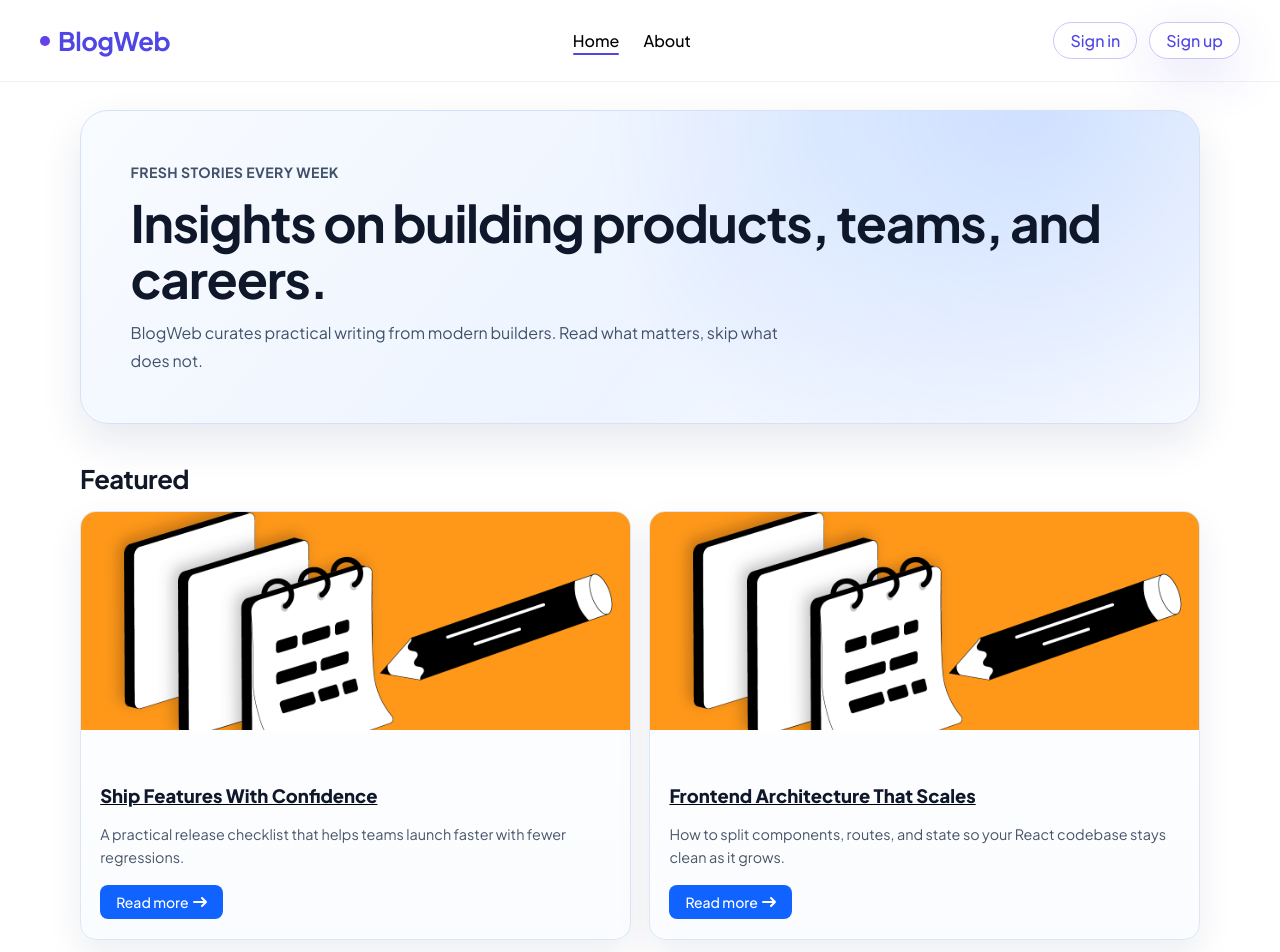
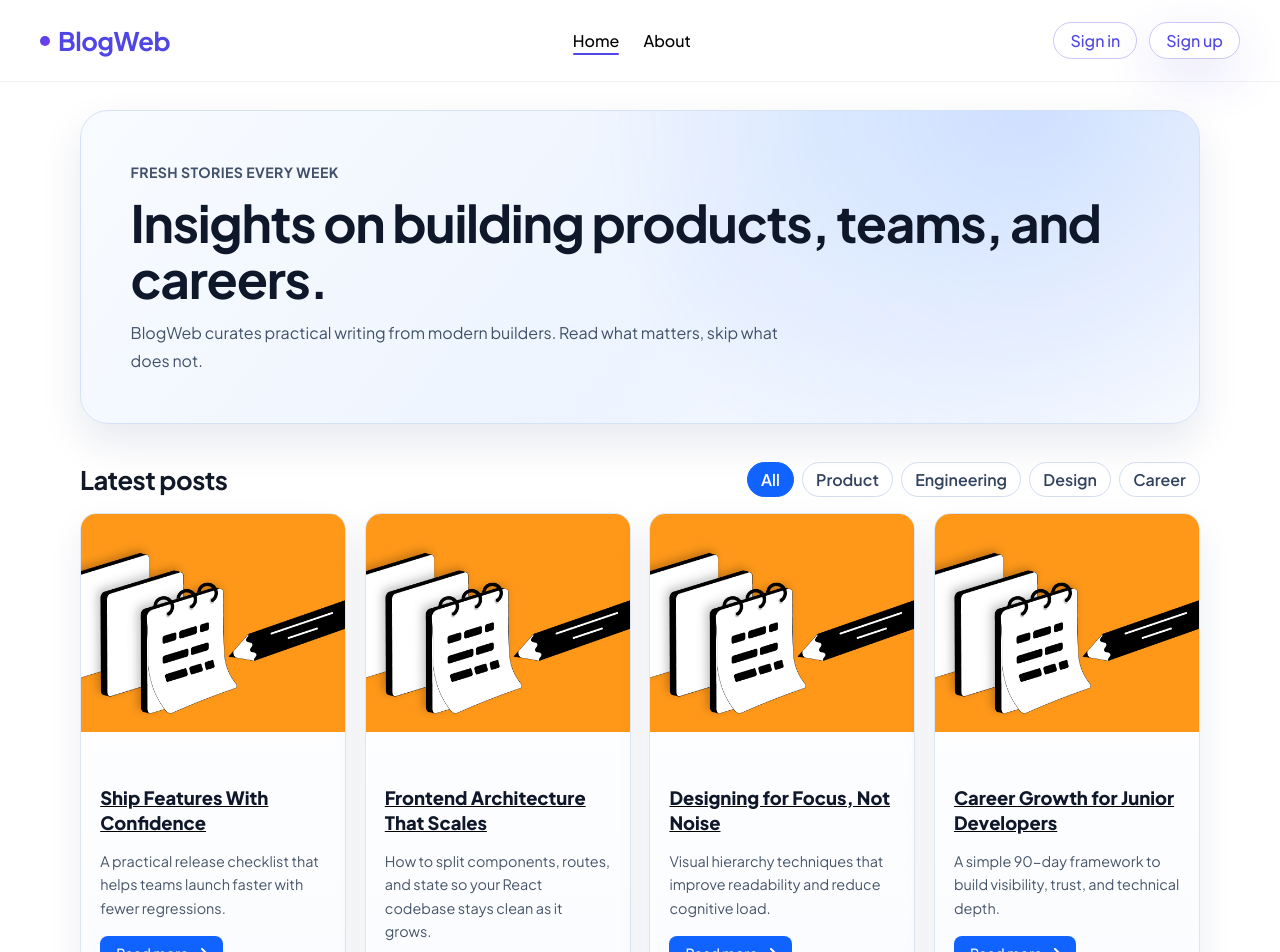
Before and after one commit to IsranjanSathiyaseelan/BlogWeb, a React (Vite) app in the folder client/: page / in a window 1280 px wide. Shown: the top 952 px of the page. Built offline with nearby package versions, Linux system fonts and the light colour scheme.

Commit message:
bug fixed

```diff
--- a/client/src/components/blog/blogcard/BlogCard.tsx
+++ b/client/src/components/blog/blogcard/BlogCard.tsx
@@ -1,4 +1,4 @@
-import { useRef, useState } from "react";
+import { useRef, useState, useEffect } from "react";
 import { Link } from "react-router-dom";
 import "./BlogCard.css";
 
@@ -21,10 +21,18 @@ const BlogCard = ({
   const [tooltipVisible, setTooltipVisible] = useState(false);
   const cardRef = useRef<HTMLDivElement>(null);
 
+  // Scroll to top-left on mount
+  useEffect(() => {
+    window.scrollTo(0, 0);
+  }, []);
+
   const handleMouseMove = (e: React.MouseEvent<HTMLDivElement, MouseEvent>) => {
     if (!cardRef.current) return;
     const bounds = cardRef.current.getBoundingClientRect();
-    setPosition({ x: e.clientX - bounds.left, y: e.clientY - bounds.top });
+    setPosition({
+      x: e.clientX - bounds.left,
+      y: e.clientY - bounds.top,
+    });
   };
 
   return (
@@ -55,7 +63,9 @@ const BlogCard = ({
         <Link to={link}>
           <h5 className="blogcard-title">{title}</h5>
         </Link>
+
         <p className="blogcard-description">{description}</p>
+
         <Link to={link} className="blogcard-readmore">
           Read more
           <svg
--- a/client/src/context/auth/AuthContext.tsx
+++ b/client/src/context/auth/AuthContext.tsx
@@ -2,7 +2,6 @@ import {
   createContext,
   useCallback,
   useContext,
-  useMemo,
   useState,
   type ReactNode,
 } from "react";
@@ -88,10 +87,7 @@ export const AuthProvider = ({ children }: { children: ReactNode }) => {
     saveUser(null);
   }, []);
 
-  const value = useMemo(
-    () => ({ user, loading, login, signup, logout }),
-    [user, loading, login, signup, logout],
-  );
+  const value = { user, loading, login, signup, logout };
 
   return <AuthContext.Provider value={value}>{children}</AuthContext.Provider>;
 };
--- a/client/src/pages/AboutPage.tsx
+++ b/client/src/pages/AboutPage.tsx
@@ -1,9 +1,14 @@
 import Button from "../components/common/button/Button";
 import { useNavigate } from "react-router-dom";
 import "./pages.css";
+import { useEffect } from "react";
 
 const AboutPage = () => {
   const navigate = useNavigate();
+
+    useEffect(() => {
+      window.scrollTo(0, 0);
+    }, []);
 
   const handleBack = () => {
     if (window.history.length > 1) {
--- a/client/src/pages/HomePage.tsx
+++ b/client/src/pages/HomePage.tsx
@@ -6,7 +6,7 @@ import type { BlogPost } from "../types/blog";
 import "./pages.css";
 
 const HomePage = () => {
-  const { posts, featuredPosts, categories } = useBlog();
+  const { posts, categories } = useBlog();
   const [selectedCategory, setSelectedCategory] = useState("All");
 
   const visiblePosts = useMemo(() => {
@@ -26,24 +26,6 @@ const HomePage = () => {
           BlogWeb curates practical writing from modern builders. Read what
           matters, skip what does not.
         </p>
-      </section>
-
-      <section className="content-section">
-        <div className="section-head">
-          <h2>Featured</h2>
-        </div>
-        <div className="card-grid">
-          {featuredPosts.map((post: BlogPost) => (
-            <BlogCard
-              key={post.id}
-              title={post.title}
-              description={post.excerpt}
-              imageUrl={post.imageUrl}
-              author={post.author}
-              link={`/blog/${post.slug}`}
-            />
-          ))}
-        </div>
       </section>
 
       <section className="content-section">
```
